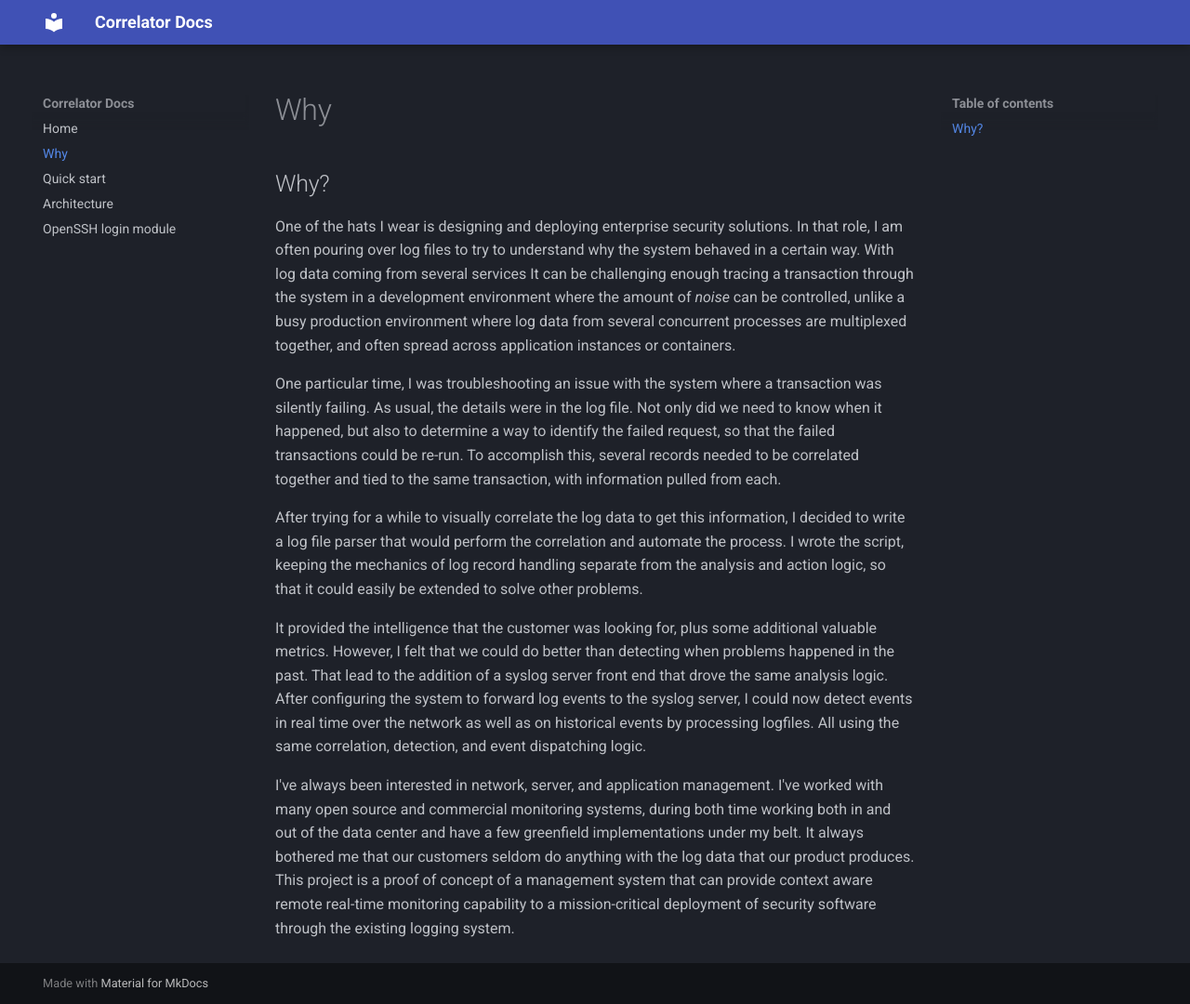
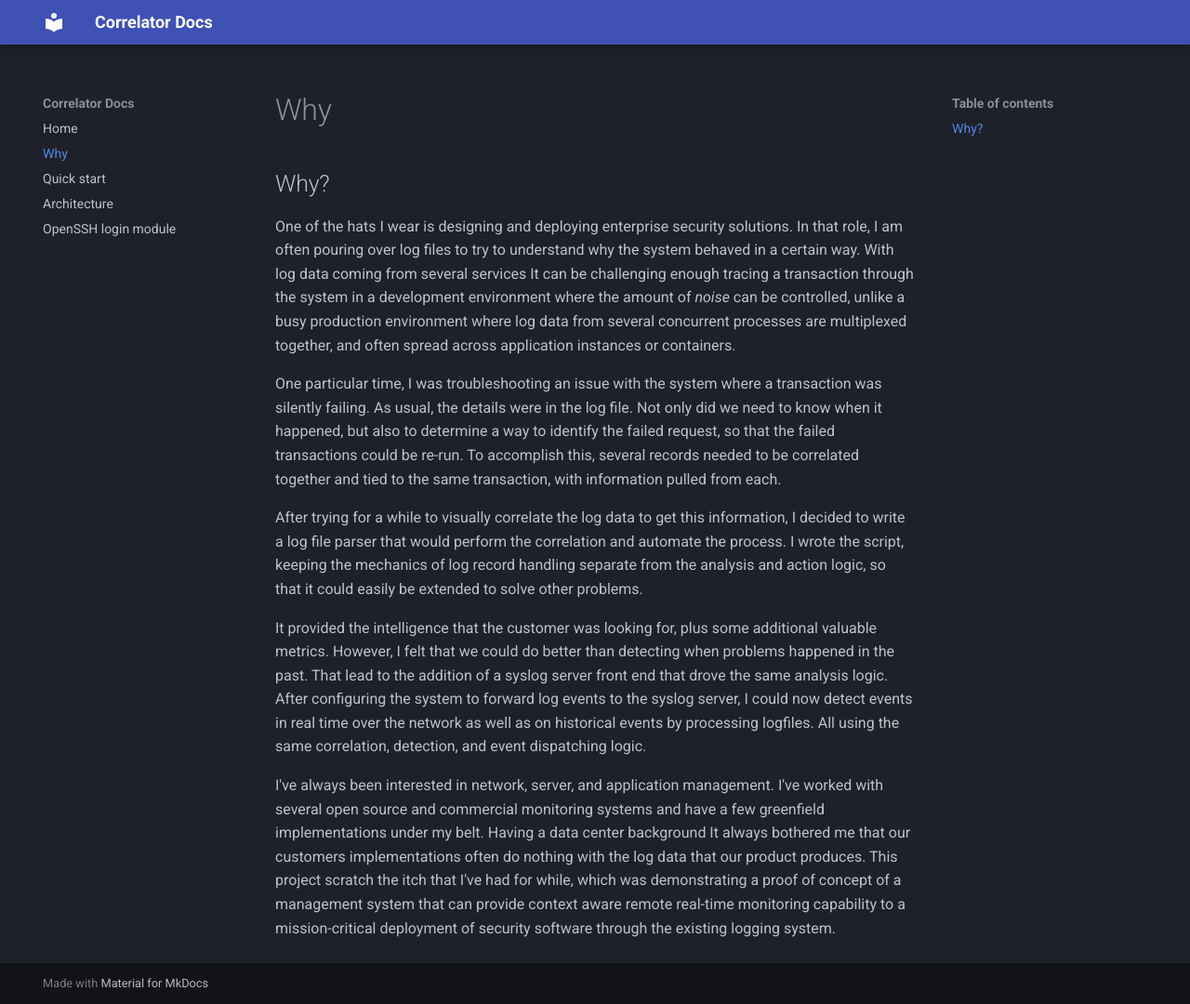
Before and after one commit to dagainz/Correlator, an MkDocs documentation site: the page built from docs/why.md, in a window 1280 px wide and 1080 px high. Shown: the whole window at 93% size. Built offline with MkDocs 1.6.1 and Material for MkDocs 9.7.7, drawn with Linux system fonts in a browser that asks for light colours.

Commit message:
Doc updates, fix global config.

```diff
--- a/docs/why.md
+++ b/docs/why.md
@@ -21,9 +21,9 @@ front end that drove the same analysis logic. After configuring the system to fo
 server, I could now detect events in real time over the network as well as on historical events by processing logfiles.
 All using the same correlation, detection, and event dispatching logic.
 
-I've always been interested in network, server, and application management. I've worked with many open source and
-commercial monitoring systems, during both time working both in and out of the data center and have a few greenfield
-implementations under my belt. It always bothered me that our customers seldom do anything with the log data
-that our product produces. This project is a proof of concept of a management system that can provide context aware
-remote real-time monitoring capability to a mission-critical deployment of security software through the
-existing logging system.
+I've always been interested in network, server, and application management. I've worked with several open source and
+commercial monitoring systems and have a few greenfield implementations under my belt. Having a data center background
+It always bothered me that our customers implementations often do nothing with the log data that our product produces.
+This project scratch the itch that I've had for while, which was demonstrating a proof of concept of a management
+system that can provide context aware remote real-time monitoring capability to a mission-critical deployment of
+security software through the existing logging system.
```
